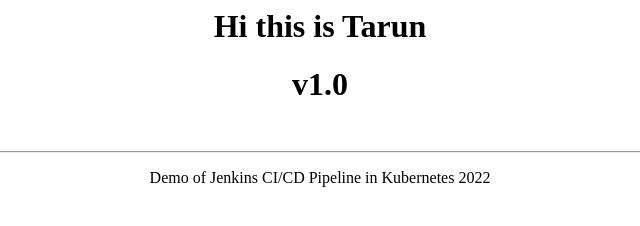
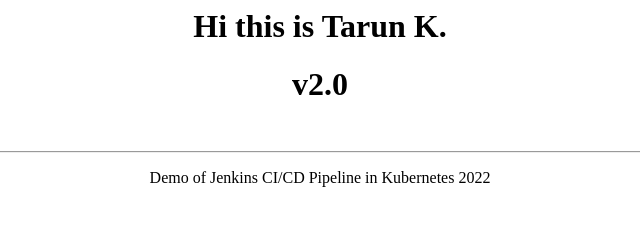
Before and after one commit to tarunk0/ci-cd-pipelines-2, a plain HTML site: page index.html in a window 1280 px wide. Shown: the whole page, without its empty margins (320-960 px from the left). Drawn offline with Linux system fonts and the light colour scheme.

Commit message:
Update index.html

```diff
--- a/index.html
+++ b/index.html
@@ -1,6 +1,6 @@
 <center>
-	<h1>Hi this is Tarun</h1>
-	<h1>v1.0</h1>
+	<h1>Hi this is Tarun K.</h1>
+	<h1>v2.0</h1>
 	<br><hr>
 	<p>Demo of Jenkins CI/CD Pipeline in Kubernetes 2022</p>
 </center>
```
